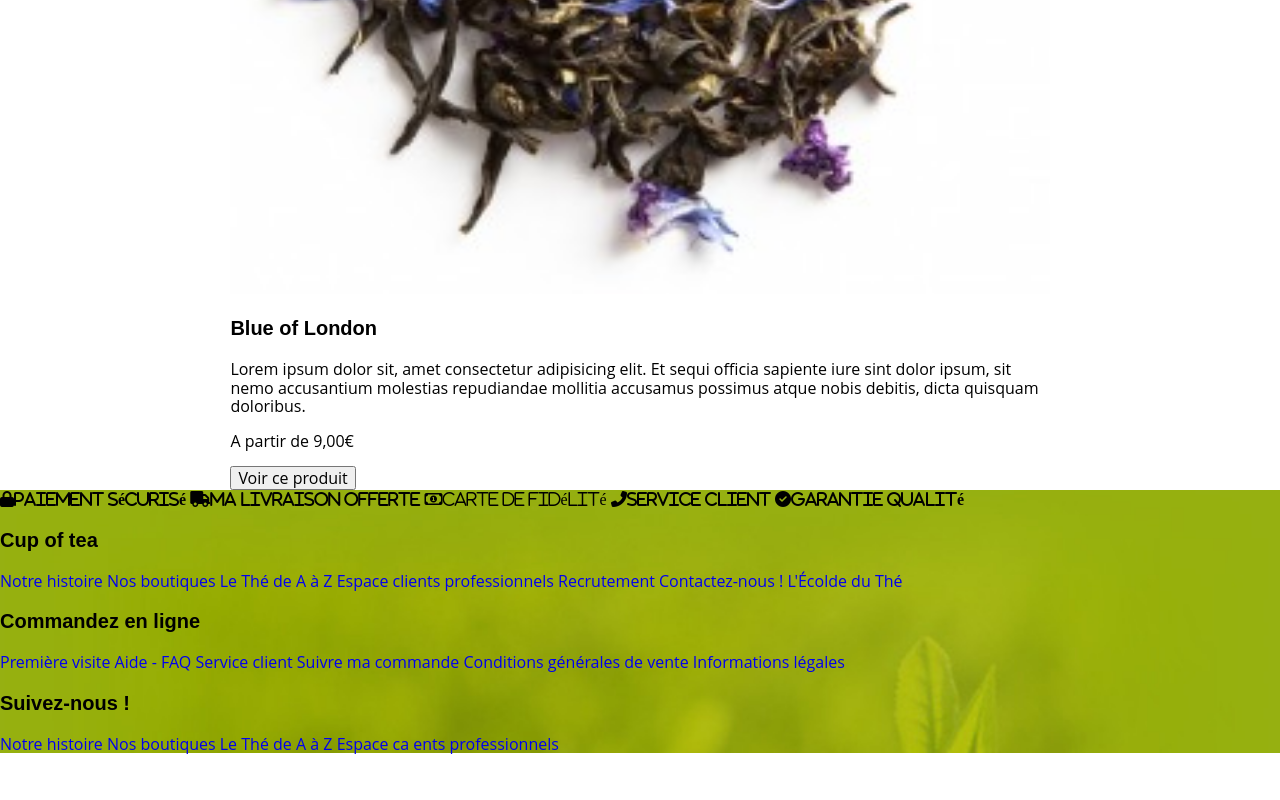
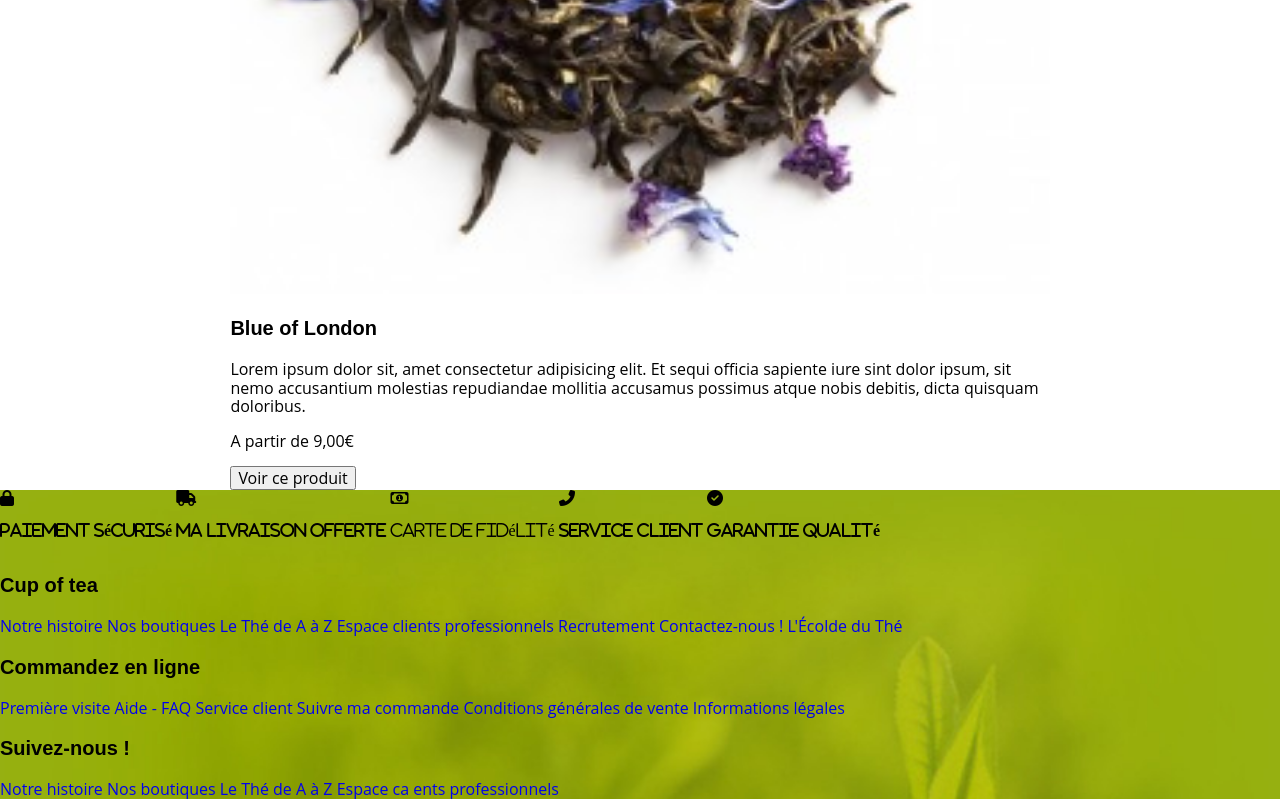
Before and after one commit to AhmadGhlm/Exercice_CupOfTea, a plain HTML site: page index.html in a window 1280 px wide. Shown: the part 7621-8421 px from the top of the page. Before the commit the page ends 8376 px from the top, so only its background shows below. Drawn offline with nearby package versions, Linux system fonts and the light colour scheme; a web font is replaced by a local one.

Commit message:
add p in footer

```diff
--- a/index.html
+++ b/index.html
@@ -86,13 +86,13 @@
     </main>
     <footer>
         <div class="informations">
-            <i class="fas fa-lock">Paiement sécurisé</i>
-            <i class="fas fa-truck">Ma livraison offerte</i>
-            <i class="far fa-money-bill-alt">Carte de fidélité</i>
-            <i class="fas fa-phone-alt">Service Client</i>
-            <i class="fas fa-check-circle">Garantie qualité</i>
+            <i class="fas fa-lock"><p>Paiement sécurisé</p></i>
+            <i class="fas fa-truck"><p>Ma livraison offerte</p></i>
+            <i class="far fa-money-bill-alt"><p>Carte de fidélité</p></i>
+            <i class="fas fa-phone-alt"><p>Service Client</p></i>
+            <i class="fas fa-check-circle"><p>Garantie qualité</p></i>
         </div>
-        <div>
+        <div class="botfooter">
         <nav class="navfooter">
             <h3>Cup of tea</h3>
             <a href="#">Notre histoire</a>
```
